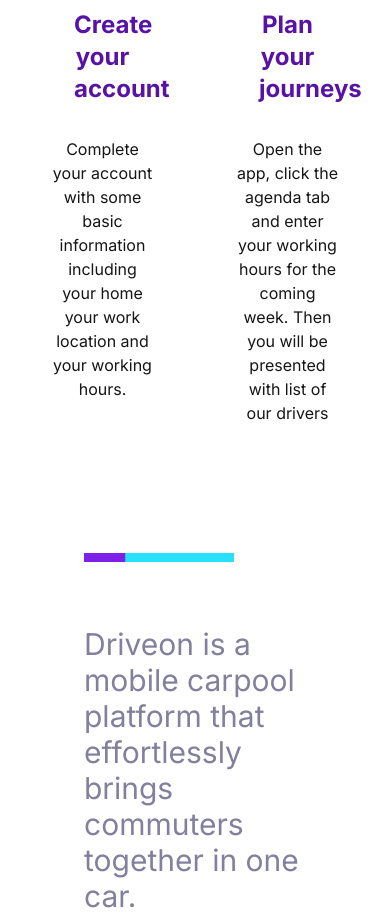
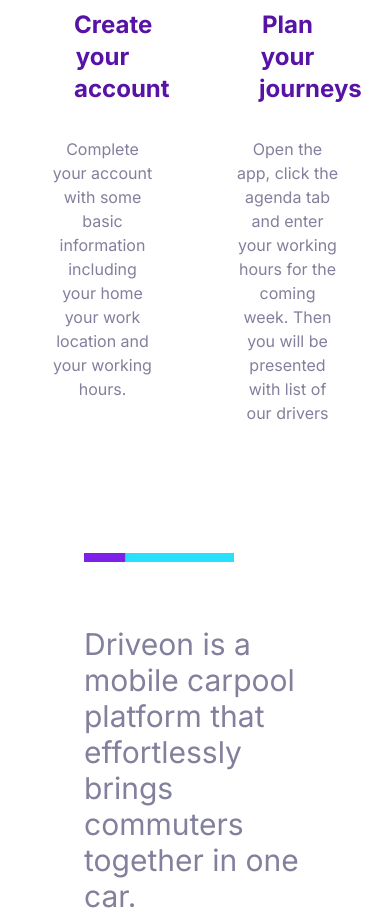
Before and after one commit to gstvcampos/test-tupiniquim, a Next.js app: page / in a window 390 px wide. Shown: the part 1300-2218 px from the top of the page. Built offline with nearby package versions, Linux system fonts and the light colour scheme.

Commit message:
feat: responsive info section

```diff
--- a/components/CarouselHowToGetStarted.tsx
+++ b/components/CarouselHowToGetStarted.tsx
@@ -71,7 +71,7 @@
                 <h2 className="font-bold text-2xl text-primary p-6">
                   {section.title}
                 </h2>
-                <p>{section.description}</p>
+                <p className="text-neutral">{section.description}</p>
               </div>
             </div>
           </div>
```
